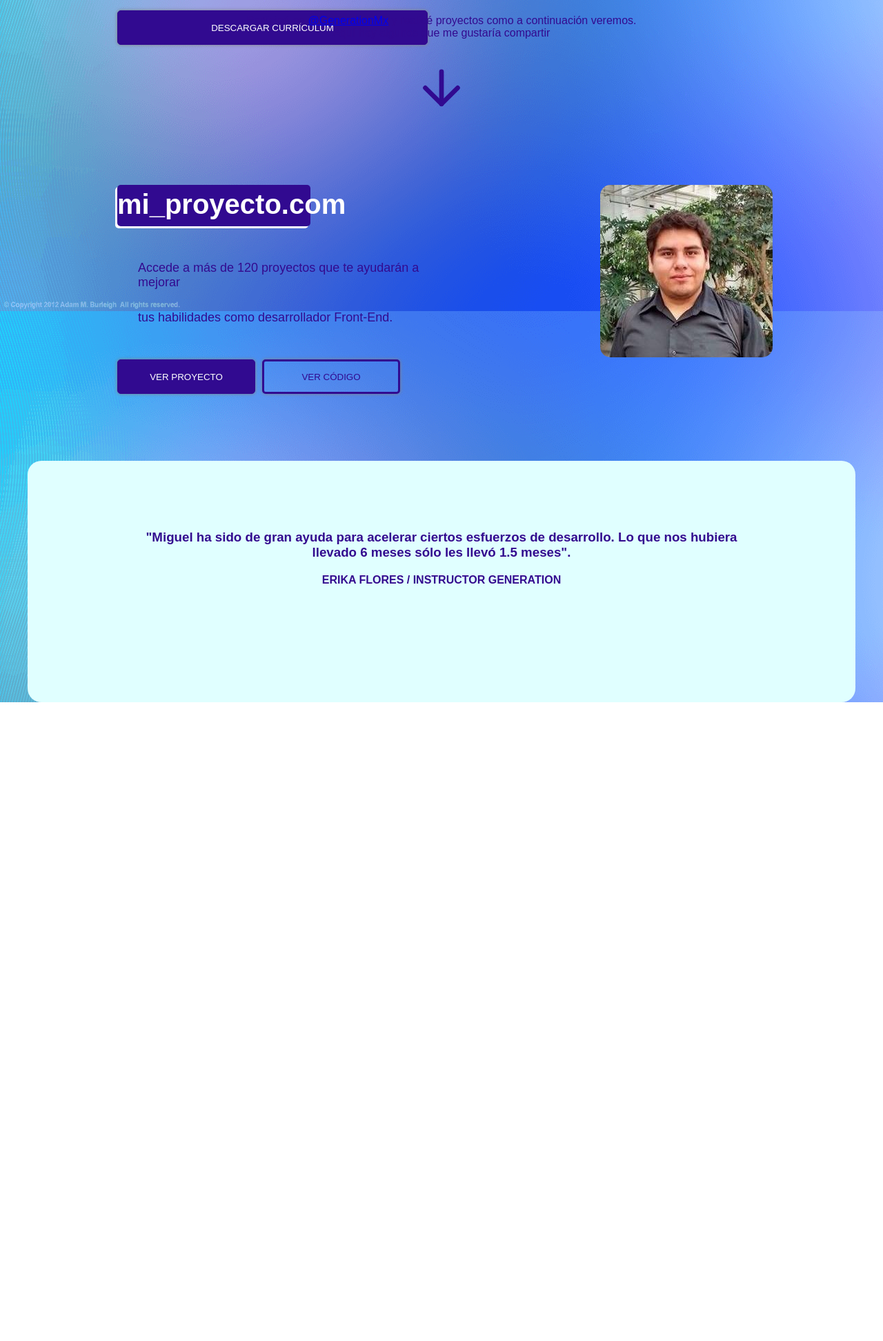
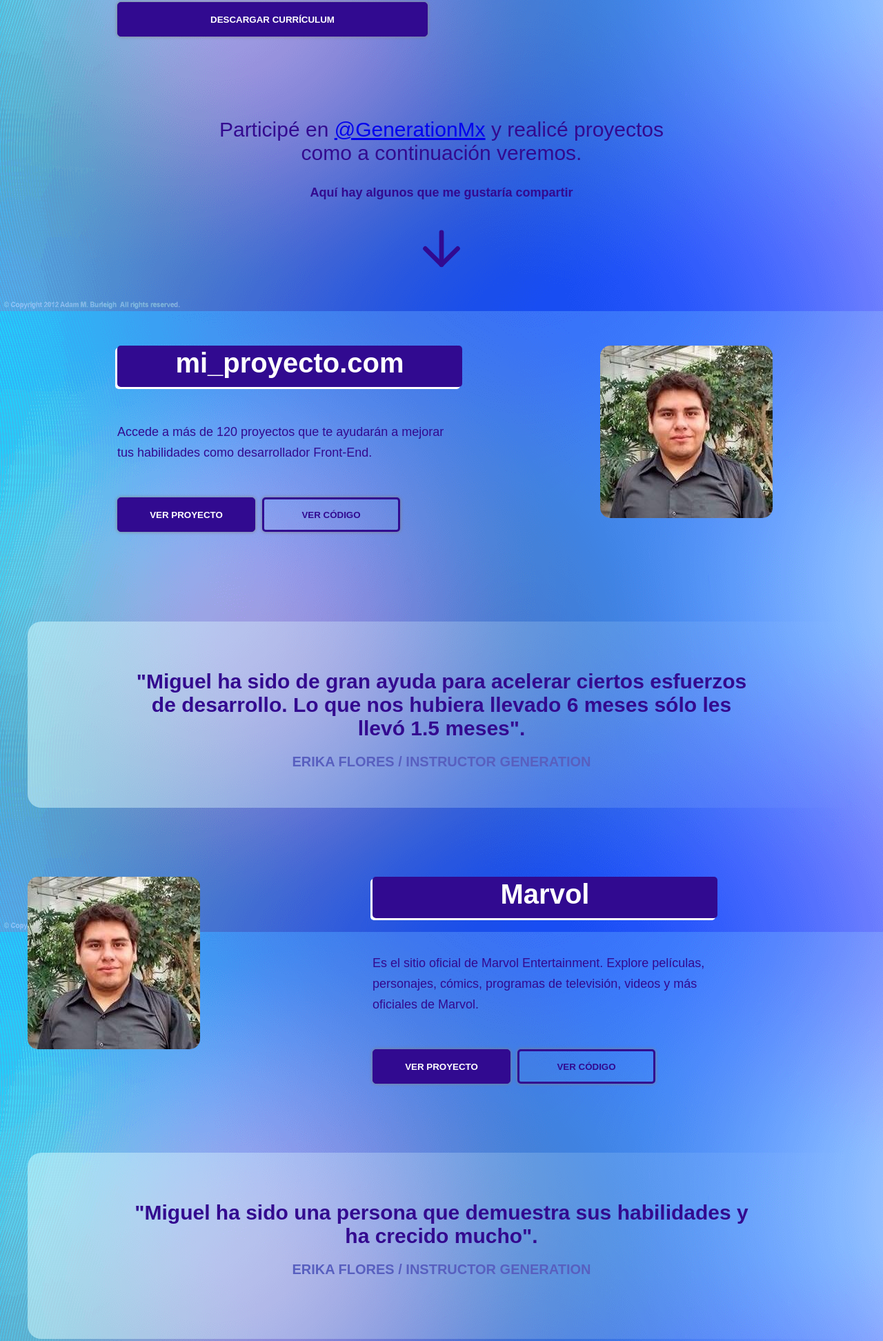
Before and after one commit to MikeCeron/Portafolio, a plain HTML site: page index.html in a window 1280 px wide. Shown: the part 449-2393 px from the top of the page at 69% size. Before the commit the page ends 1467 px from the top, so only its background shows below. Drawn offline with Linux system fonts and the light colour scheme.

Commit message:
Version 2.0 | Nuevos cambios en los estilos, se agregaron nuevos feedbacks. Solo falta formulario

```diff
--- a/css/styles.css
+++ b/css/styles.css
@@ -9,7 +9,7 @@
 }
 
 /*Fuentes*/
-@import url('https://fonts.googleapis.com/css2?family=Poppins:wght@400;900&display=swap');
+@import url('https://fonts.googleapis.com/css2?family=Poppins:wght@400;700;900&display=swap');
 
 @font-face {
     font-family: "LuckiestGuyRegular";
@@ -88,6 +88,7 @@ header {
 
 #menu ul li{
     font-family: var(--fontBase);
+    font-weight: 700;
     font-size: 20px;
     display: inline-block;
     letter-spacing: 1px;
@@ -116,10 +117,14 @@ header {
 
 .datos {
     display: block;
-    float: left;
+    /* float: left; */
     margin: 0px 200px 0px 130px;
     width: 500px;
     height: 300px;
+}
+
+#description section {
+    float: left;
 }
 
 .datos h2,
@@ -140,13 +145,15 @@ header {
 .datos p {
     font-family: var(--fontBase);
     font-size: 18px;
-    margin: 30px;
+    margin-top: 30px;
+    line-height: 30px;
 }
 
 /*Foto de perfil*/
 .foto {
     display: block;
 }
+
 
 .foto img {
     margin-left: 0px;
@@ -179,10 +186,25 @@ header {
 #generation {
     width: 1200px;
     margin: 0px auto;
+    margin-top: 150px;
 }
 
-#generation p {
+#generation h2 {
     text-align: center;
+    width: 650px;
+    margin: 0px auto;
+    margin-top: 5px;
+    font-family: var(--fontBase);
+    font-size: 30px;
+    font-weight: 400;
+}
+
+#generation h3 {
+    text-align: center;
+    margin-top: 30px;
+    font-family: var(--fontBase);
+    font-size: 18px;
+    font-weight: 900;
 }
 
 #generation a img {
@@ -195,6 +217,8 @@ header {
 #botonCV button {
     display: block;
     text-align: center;
+    font-family: var(--fontBase);
+    font-weight: 700;
     width: 450px;
     height: 50px;
     color: white;
@@ -211,21 +235,31 @@ header {
 }
 
 /*Mi proyecto*/
-#miProyecto .datos h1 {
+/*#miProyecto .datos h1 {*/
+.letrero h1 {
     text-align: center;
-    line-height: 56px;
+    line-height: 50px;
     margin-bottom: 50px;
     background-color: #310a90;
-    width: 280px;
+    width: auto;
     height: 60px;
     color: white;
     border-radius: 5px;
     box-shadow: -3px 3px 0px white;
 }
 
+#miProyecto section {
+    float: left;
+}
+
 .botones {
     display: block;
     margin-top: 50px;
+}
+
+.botones button {
+    font-family: var(--fontBase);
+    font-weight: 700;
 }
 
 .botonStuff button {
@@ -262,21 +296,38 @@ header {
 .feedback {
     margin: 0px auto;
     margin-top: 100px;
-    padding-top: 100px;
+    padding-top: 70px;
     width: 1200px;
-    height: 250px;
+    height: 200px;
     border: gray;
     border-radius: 20px;
-    background: lightcyan;
+    background: linear-gradient(to right, hsla(180, 100%, 94%, 0.5) 0%, transparent 100%);
 }
 
 .feedback > h3 {
     margin: 0px auto;
     width: 900px;
     text-align: center;
+    font-family: var(--fontBase);
+    font-weight: 700;
+    font-size: 30px;
 }
 
 .feedback > h4 {
     margin-top: 20px;
     text-align: center;
+    font-family: var(--fontBase);
+    font-weight: 900;
+    font-size: 20px;
+    color: #585fbf;
 }
+
+/*Marvol*/
+#Marvol section{
+    float: right;
+}
+
+/*NETNET*/
+#netnet section{
+    float: left;
+}
--- a/index.html
+++ b/index.html
@@ -65,11 +65,11 @@
 
     <!--Inicia lista de proyectos-->
     <div id="generation">
-        <p>
+        <h2>
             Participé en <a href="https://generation.org">@GenerationMx</a> y realicé proyectos como a continuación veremos.
-        </p>
+        </h2>
 
-        <p>Aquí hay algunos que me gustaría compartir</p>
+        <h3>Aquí hay algunos que me gustaría compartir</h3>
 
         <a href="#"><img src="./images/arrow-down.svg" alt="Proyectos alternos" /></a>
     </div>
@@ -77,10 +77,11 @@
 
     <!--Inicia miProyecto-->
     <div id="miProyecto" class="fixed">
-        <section class="datos">
+        <section class="datos letrero">
             <h1>mi_proyecto.com</h1>
-            <p>Accede a más de 120 proyectos que te ayudarán a mejorar</p>
-            <p>tus habilidades como desarrollador Front-End.</p>
+            <p>
+                Accede a más de 120 proyectos que te ayudarán a mejorar tus habilidades como desarrollador Front-End.
+            </p>
 
             <form class="botones">
                 <div class="botonStuff">
@@ -98,8 +99,10 @@
         </aside>
     </div>
     <!--Termina miProyecto-->
+
     <div class="clearfix"></div>
 
+    <!--Inicia primer feedback-->
     <section class="feedback">
         <h3>
             "Miguel ha sido de gran ayuda para acelerar ciertos esfuerzos de desarrollo. Lo que nos hubiera llevado 6 meses sólo les llevó 1.5 meses".
@@ -108,9 +111,80 @@
             ERIKA FLORES / INSTRUCTOR GENERATION
         </h4>
     </section>
+    <!--Termina primer feedback-->
 
     <!--Inicia Marvol-->
+    <div id="Marvol" class="fixed">
+        <section class="datos letrero">
+            <h1>Marvol</h1>
+            <p>
+                Es el sitio oficial de Marvol Entertainment. Explore películas, personajes, cómics, programas de televisión, videos y más oficiales de Marvol.
+            </p>
+
+            <form class="botones">
+                <div class="botonStuff">
+                    <button name="Proyecto" type="button">VER PROYECTO</button>
+                </div>
+
+                <div class="botonEmpty">
+                    <button class="Codigo" type="button">VER CÓDIGO</button>
+                </div>
+            </form>
+        </section>
+
+        <aside class="foto">
+            <img src="images/perfil.jpg" alt="Mi foto de perfil" />
+        </aside>
+    </div>
     <!--Termina Marvol-->
 
+    <div class="clearfix"></div>
+
+    <!--Inicia segundo feedback-->
+    <section class="feedback">
+        <h3>
+            "Miguel ha sido una persona que demuestra sus habilidades y ha crecido mucho".
+        </h3>
+        <h4>
+            ERIKA FLORES / INSTRUCTOR GENERATION
+        </h4>
+    </section>
+    <!--Termina segundo feddback-->
+
+    <!--Inicia Netnet-->
+    <div id="netnet" class="fixed">
+        <section class="datos letrero">
+            <h1>NETNET</h1>
+            <p>
+                Películas y series ilimitadas y mucho más. Disfruta donde quieras. Cancela cuando quieras.
+            </p>
+
+            <form class="botones">
+                <div class="botonStuff">
+                    <button name="Proyecto" type="button">VER PROYECTO</button>
+                </div>
+
+                <div class="botonEmpty">
+                    <button class="Codigo" type="button">VER CÓDIGO</button>
+                </div>
+            </form>
+        </section>
+
+        <aside class="foto">
+            <img src="images/perfil.jpg" alt="Mi foto de perfil" />
+        </aside>
+    </div>
+    <!--Termina Netnet-->
+
+    <!--Inicia tercer feedback-->
+    <section class="feedback">
+        <h3>
+            "Por primera vez en la historia de nuestra empresa, aparecimos en todas las plataformas en las que trabajamos".
+        </h3>
+        <h4>
+            MARCO CORTEZ / NETNET
+        </h4>
+    </section>
+    <!--Termina tercer feddback-->
 </body>
 </html>
```
